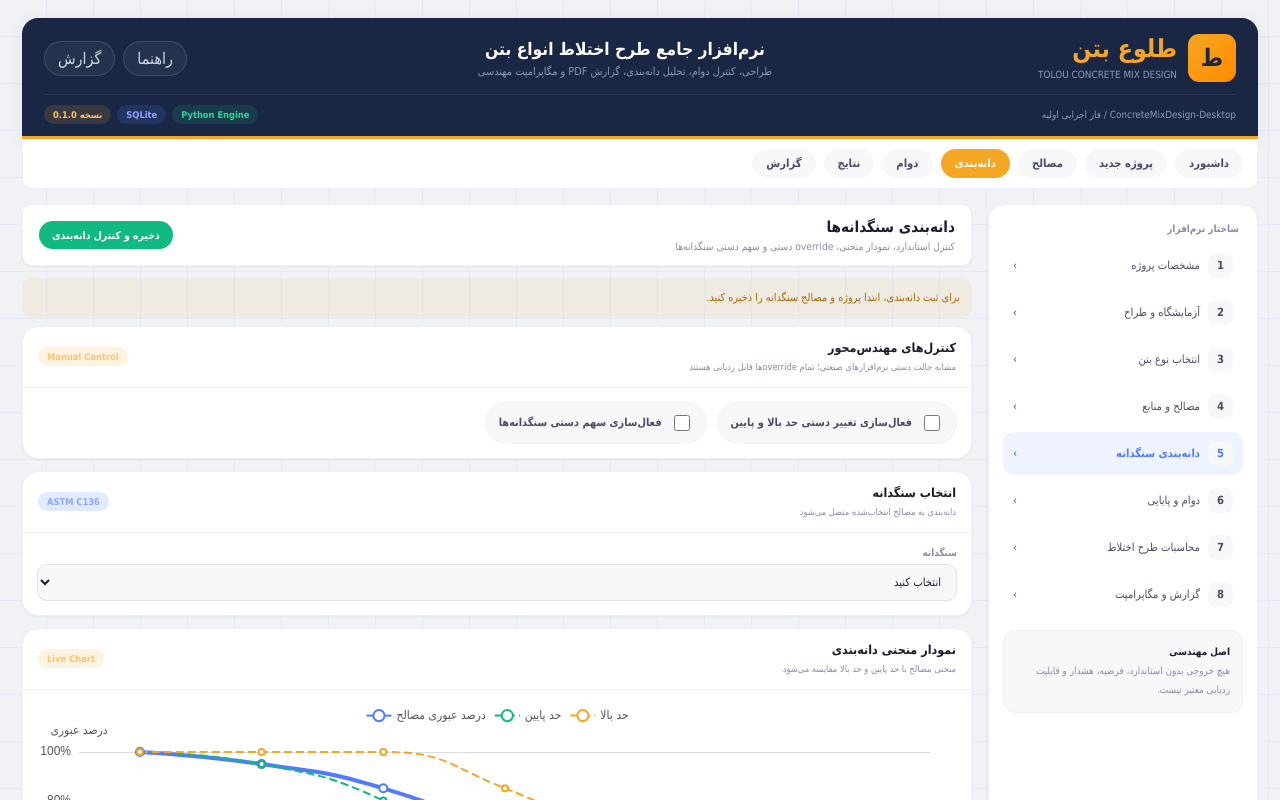
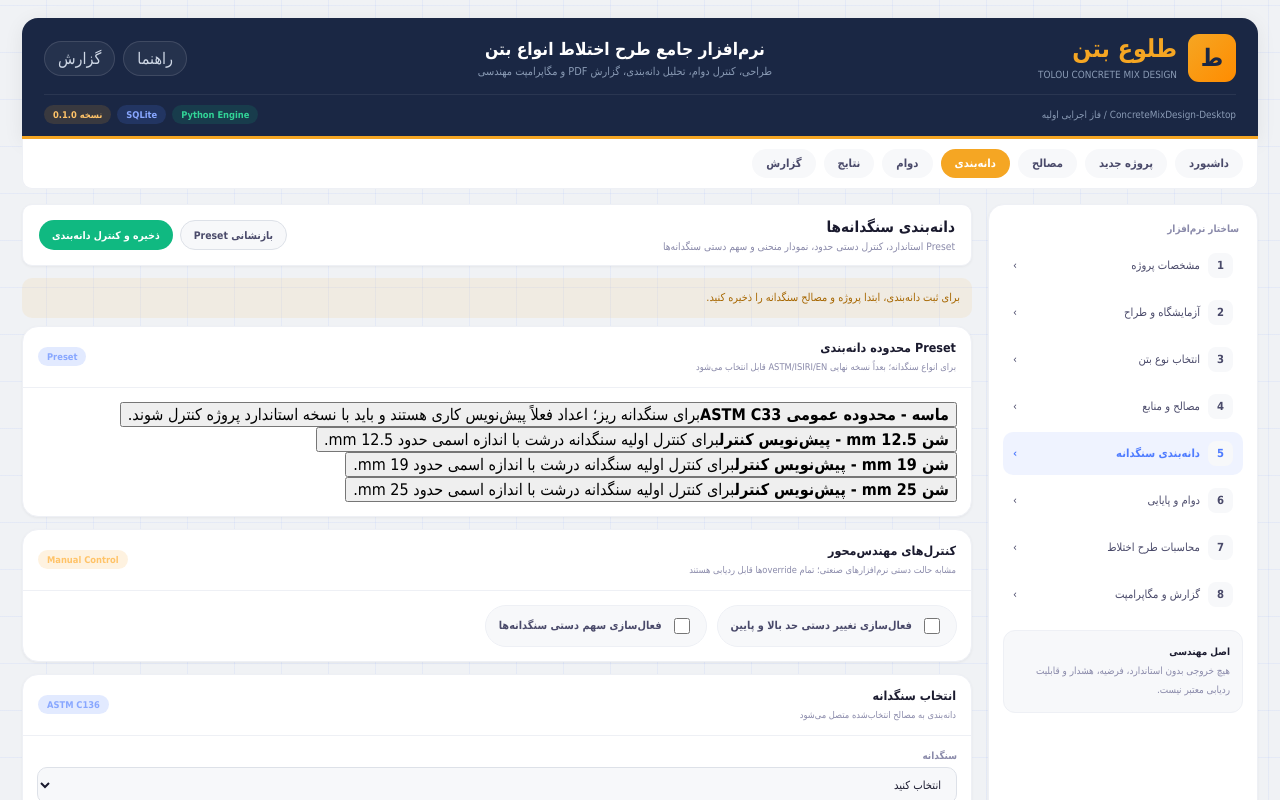
Before and after one commit to erfanamirij5-oss/ConcreteMixDesign-Desktop, a React (Vite) app in the folder apps/desktop/: page / in a window 1280 px wide. Both pictures are taken after a click on the button "دانه‌بندی". Shown: the top 800 px of the page. Built offline with nearby package versions, Linux system fonts and the light colour scheme.

Commit message:
Add aggregate gradation presets

```diff
--- a/apps/desktop/src/GradationView.tsx
+++ b/apps/desktop/src/GradationView.tsx
@@ -3,7 +3,21 @@ import { GradationChart } from './GradationChart';
 import type { MaterialRecord } from './types/material';
 import type { AggregateBlendShare, GradationSummary, SaveGradationResponse, SieveRow } from './types/gradation';
 
-const fineAggregateTemplate: SieveRow[] = [
+type PresetKey = 'fine_astm_c33_draft' | 'coarse_12_5_draft' | 'coarse_19_draft' | 'coarse_25_draft';
+
+type GradationPreset = {
+  key: PresetKey;
+  label: string;
+  description: string;
+  rows: SieveRow[];
+};
+
+const presets: GradationPreset[] = [
+  {
+    key: 'fine_astm_c33_draft',
+    label: 'ماسه - محدوده عمومی ASTM C33',
+    description: 'برای سنگدانه ریز؛ اعداد فعلاً پیش‌نویس کاری هستند و باید با نسخه استاندارد پروژه کنترل شوند.',
+    rows: [
       { label: '9.5 mm', sieveSizeMm: 9.5, percentPassing: 100, standardMin: 100, standardMax: 100, status: 'not_checked' },
       { label: '4.75 mm', sieveSizeMm: 4.75, percentPassing: 95, standardMin: 95, standardMax: 100, status: 'not_checked' },
       { label: '2.36 mm', sieveSizeMm: 2.36, percentPassing: 85, standardMin: 80, standardMax: 100, status: 'not_checked' },
@@ -11,12 +25,51 @@ const fineAggregateTemplate: SieveRow[] = [
       { label: '600 µm', sieveSizeMm: 0.6, percentPassing: 42, standardMin: 25, standardMax: 60, status: 'not_checked' },
       { label: '300 µm', sieveSizeMm: 0.3, percentPassing: 18, standardMin: 5, standardMax: 30, status: 'not_checked' },
       { label: '150 µm', sieveSizeMm: 0.15, percentPassing: 5, standardMin: 0, standardMax: 10, status: 'not_checked' }
+    ]
+  },
+  {
+    key: 'coarse_12_5_draft',
+    label: 'شن 12.5 mm - پیش‌نویس کنترل',
+    description: 'برای کنترل اولیه سنگدانه درشت با اندازه اسمی حدود 12.5 mm.',
+    rows: [
+      { label: '19 mm', sieveSizeMm: 19, percentPassing: 100, standardMin: 100, standardMax: 100, status: 'not_checked' },
+      { label: '12.5 mm', sieveSizeMm: 12.5, percentPassing: 92, standardMin: 90, standardMax: 100, status: 'not_checked' },
+      { label: '9.5 mm', sieveSizeMm: 9.5, percentPassing: 55, standardMin: 40, standardMax: 70, status: 'not_checked' },
+      { label: '4.75 mm', sieveSizeMm: 4.75, percentPassing: 8, standardMin: 0, standardMax: 15, status: 'not_checked' },
+      { label: '2.36 mm', sieveSizeMm: 2.36, percentPassing: 2, standardMin: 0, standardMax: 5, status: 'not_checked' }
+    ]
+  },
+  {
+    key: 'coarse_19_draft',
+    label: 'شن 19 mm - پیش‌نویس کنترل',
+    description: 'برای کنترل اولیه سنگدانه درشت با اندازه اسمی حدود 19 mm.',
+    rows: [
+      { label: '25 mm', sieveSizeMm: 25, percentPassing: 100, standardMin: 100, standardMax: 100, status: 'not_checked' },
+      { label: '19 mm', sieveSizeMm: 19, percentPassing: 95, standardMin: 90, standardMax: 100, status: 'not_checked' },
+      { label: '12.5 mm', sieveSizeMm: 12.5, percentPassing: 55, standardMin: 20, standardMax: 55, status: 'not_checked' },
+      { label: '9.5 mm', sieveSizeMm: 9.5, percentPassing: 22, standardMin: 0, standardMax: 30, status: 'not_checked' },
+      { label: '4.75 mm', sieveSizeMm: 4.75, percentPassing: 4, standardMin: 0, standardMax: 10, status: 'not_checked' }
+    ]
+  },
+  {
+    key: 'coarse_25_draft',
+    label: 'شن 25 mm - پیش‌نویس کنترل',
+    description: 'برای کنترل اولیه سنگدانه درشت با اندازه اسمی حدود 25 mm.',
+    rows: [
+      { label: '37.5 mm', sieveSizeMm: 37.5, percentPassing: 100, standardMin: 100, standardMax: 100, status: 'not_checked' },
+      { label: '25 mm', sieveSizeMm: 25, percentPassing: 95, standardMin: 90, standardMax: 100, status: 'not_checked' },
+      { label: '19 mm', sieveSizeMm: 19, percentPassing: 55, standardMin: 20, standardMax: 55, status: 'not_checked' },
+      { label: '12.5 mm', sieveSizeMm: 12.5, percentPassing: 24, standardMin: 0, standardMax: 30, status: 'not_checked' },
+      { label: '4.75 mm', sieveSizeMm: 4.75, percentPassing: 4, standardMin: 0, standardMax: 10, status: 'not_checked' }
+    ]
+  }
 ];
 
 export function GradationView(props: { mixDesignId: string | null }) {
   const [materials, setMaterials] = useState<MaterialRecord[]>([]);
   const [selectedMaterialId, setSelectedMaterialId] = useState('');
-  const [rows, setRows] = useState<SieveRow[]>(fineAggregateTemplate);
+  const [selectedPreset, setSelectedPreset] = useState<PresetKey>('fine_astm_c33_draft');
+  const [rows, setRows] = useState<SieveRow[]>(cloneRows(presets[0].rows));
   const [manualLimitOverride, setManualLimitOverride] = useState(false);
   const [manualBlendEnabled, setManualBlendEnabled] = useState(false);
   const [blendShares, setBlendShares] = useState<AggregateBlendShare[]>([]);
@@ -24,6 +77,7 @@ export function GradationView(props: { mixDesignId: string | null }) {
   const [status, setStatus] = useState<'idle' | 'loading' | 'saving' | 'saved' | 'error'>('idle');
   const [message, setMessage] = useState('');
 
+  const activePreset = presets.find(preset => preset.key === selectedPreset) ?? presets[0];
   const aggregateMaterials = useMemo(() => materials.filter(item => item.materialType === 'fine_aggregate' || item.materialType === 'coarse_aggregate'), [materials]);
   const liveRows = useMemo(() => rows.map(row => ({ ...row, status: classify(row) })), [rows]);
   const liveWarningRows = liveRows.filter(row => row.status === 'low' || row.status === 'high');
@@ -43,6 +97,15 @@ export function GradationView(props: { mixDesignId: string | null }) {
     const firstAggregate = list.find(item => item.materialType === 'fine_aggregate' || item.materialType === 'coarse_aggregate');
     setSelectedMaterialId(firstAggregate?.id ?? '');
     setStatus('idle');
+  }
+
+  function applyPreset(presetKey: PresetKey) {
+    const preset = presets.find(item => item.key === presetKey) ?? presets[0];
+    setSelectedPreset(preset.key);
+    setRows(cloneRows(preset.rows));
+    setManualLimitOverride(false);
+    setSummary(null);
+    setMessage(`Preset «${preset.label}» اعمال شد.`);
   }
 
   async function saveGradation() {
@@ -73,7 +136,7 @@ export function GradationView(props: { mixDesignId: string | null }) {
   }
 
   return <>
-    <section className="titlebar"><div><h2>دانه‌بندی سنگدانه‌ها</h2><p>کنترل استاندارد، نمودار منحنی، override دستی و سهم دستی سنگدانه‌ها</p></div><div className="toolbar"><button className="btn success" disabled={status === 'saving'} onClick={saveGradation}>{status === 'saving' ? 'در حال ذخیره...' : 'ذخیره و کنترل دانه‌بندی'}</button></div></section>
+    <section className="titlebar"><div><h2>دانه‌بندی سنگدانه‌ها</h2><p>Preset استاندارد، کنترل دستی حدود، نمودار منحنی و سهم دستی سنگدانه‌ها</p></div><div className="toolbar"><button className="btn ghost" onClick={() => applyPreset(selectedPreset)}>بازنشانی Preset</button><button className="btn success" disabled={status === 'saving'} onClick={saveGradation}>{status === 'saving' ? 'در حال ذخیره...' : 'ذخیره و کنترل دانه‌بندی'}</button></div></section>
     {!props.mixDesignId && <div className="alert warn">برای ثبت دانه‌بندی، ابتدا پروژه و مصالح سنگدانه را ذخیره کنید.</div>}
     {props.mixDesignId && aggregateMaterials.length === 0 && <div className="alert warn">برای این طرح هنوز ماسه یا شن ثبت نشده است. ابتدا از بخش مصالح یک سنگدانه اضافه کنید.</div>}
     {manualLimitOverride && <div className="alert info">حالت تغییر دستی حدود دانه‌بندی فعال است؛ این موضوع در خروجی گزارش باید ثبت شود.</div>}
@@ -81,20 +144,20 @@ export function GradationView(props: { mixDesignId: string | null }) {
     {message && <div className={`alert ${status === 'error' ? 'danger' : 'ok'}`}>{message}</div>}
 
     <section className="content-grid">
+      <article className="panel wide-panel"><div className="panel-head"><div><h3>Preset محدوده دانه‌بندی</h3><span>برای انواع سنگدانه؛ بعداً نسخه نهایی ASTM/ISIRI/EN قابل انتخاب می‌شود</span></div><span className="badge blue">Preset</span></div><div className="panel-body preset-grid">{presets.map(preset => <button className={preset.key === selectedPreset ? 'preset-card active' : 'preset-card'} key={preset.key} onClick={() => applyPreset(preset.key)}><strong>{preset.label}</strong><span>{preset.description}</span></button>)}</div></article>
       <article className="panel wide-panel"><div className="panel-head"><div><h3>کنترل‌های مهندس‌محور</h3><span>مشابه حالت دستی نرم‌افزارهای صنعتی؛ تمام overrideها قابل ردیابی هستند</span></div><span className="badge orange">Manual Control</span></div><div className="panel-body control-strip"><label className="check-control"><input type="checkbox" checked={manualLimitOverride} onChange={event => setManualLimitOverride(event.target.checked)} /><span>فعال‌سازی تغییر دستی حد بالا و پایین</span></label><label className="check-control"><input type="checkbox" checked={manualBlendEnabled} onChange={event => setManualBlendEnabled(event.target.checked)} /><span>فعال‌سازی سهم دستی سنگدانه‌ها</span></label></div></article>
-
-      <article className="panel wide-panel"><div className="panel-head"><div><h3>انتخاب سنگدانه</h3><span>دانه‌بندی به مصالح انتخاب‌شده متصل می‌شود</span></div><span className="badge blue">ASTM C136</span></div><div className="panel-body form-body"><label className="field full"><span>سنگدانه</span><select value={selectedMaterialId} onChange={event => setSelectedMaterialId(event.target.value)}><option value="">انتخاب کنید</option>{aggregateMaterials.map(item => <option value={item.id} key={item.id}>{item.name} - {item.source}</option>)}</select></label></div></article>
-
+      <article className="panel wide-panel"><div className="panel-head"><div><h3>انتخاب سنگدانه</h3><span>دانه‌بندی به مصالح انتخاب‌شده متصل می‌شود</span></div><span className="badge blue">ASTM C136</span></div><div className="panel-body form-body"><label className="field full"><span>سنگدانه</span><select value={selectedMaterialId} onChange={event => setSelectedMaterialId(event.target.value)}><option value="">انتخاب کنید</option>{aggregateMaterials.map(item => <option value={item.id} key={item.id}>{item.name} - {item.source}</option>)}</select></label><div className="preset-note"><strong>{activePreset.label}</strong><span>{activePreset.description}</span></div></div></article>
       {manualBlendEnabled && <article className="panel wide-panel"><div className="panel-head"><div><h3>سهم دستی سنگدانه‌ها</h3><span>جمع سهم‌ها باید ۱۰۰٪ باشد؛ این اعداد در طراحی نهایی طرح اختلاط استفاده می‌شوند</span></div><span className={`badge ${Math.abs(totalBlendShare - 100) <= 0.01 ? 'green' : 'red'}`}>جمع: {Math.round(totalBlendShare * 100) / 100}٪</span></div><div className="panel-body tablewrap"><table><thead><tr><th>مصالح</th><th>سهم دستی %</th></tr></thead><tbody>{blendShares.map(share => <tr key={share.materialId}><td>{share.materialName}</td><td><input className="table-input" type="number" value={share.sharePercent} onChange={event => updateBlendShare(share.materialId, Number(event.target.value))} /></td></tr>)}</tbody></table></div></article>}
-
       <article className="panel wide-panel"><div className="panel-head"><div><h3>نمودار منحنی دانه‌بندی</h3><span>منحنی مصالح با حد پایین و حد بالا مقایسه می‌شود</span></div><span className="badge orange">Live Chart</span></div><div className="panel-body"><GradationChart rows={liveRows} /></div></article>
-
       <article className="panel wide-panel"><div className="panel-head"><div><h3>جدول درصد عبوری الک‌ها</h3><span>{manualLimitOverride ? 'حدود بالا و پایین به‌صورت دستی قابل اصلاح هستند' : 'با تغییر حدود، حالت دستی خودکار فعال می‌شود'}</span></div></div><div className="panel-body tablewrap"><table><thead><tr><th>الک</th><th>اندازه mm</th><th>درصد عبوری</th><th>حد پایین</th><th>حد بالا</th><th>وضعیت</th></tr></thead><tbody>{liveRows.map((row, index) => <tr key={row.sieveSizeMm}><td>{row.label}</td><td>{row.sieveSizeMm}</td><td><input className="table-input" type="number" value={row.percentPassing} onChange={event => updateRow(index, 'percentPassing', Number(event.target.value))} /></td><td><input className="table-input" type="number" value={row.standardMin ?? ''} onChange={event => updateRow(index, 'standardMin', Number(event.target.value))} /></td><td><input className="table-input" type="number" value={row.standardMax ?? ''} onChange={event => updateRow(index, 'standardMax', Number(event.target.value))} /></td><td><span className={`status-pill ${row.status}`}>{statusLabel(row.status)}</span></td></tr>)}</tbody></table></div></article>
-
       <article className="panel"><div className="panel-head"><div><h3>خلاصه کنترل دانه‌بندی</h3><span>بعد از ذخیره، خلاصه رسمی ثبت می‌شود</span></div></div><div className="panel-body result-grid single-column"><div><label>مدول نرمی اولیه</label><strong>{summary?.finenessModulus ?? '-'}</strong></div><div><label>تعداد ردیف قبول</label><strong>{summary?.passedCount ?? '-'}</strong></div><div><label>تعداد هشدار</label><strong>{summary?.warningCount ?? liveWarningRows.length}</strong></div></div>{summary && <div className="panel-body"><div className="alert info">{summary.recommendation}</div></div>}</article>
       <article className="panel"><div className="panel-head"><div><h3>پیشنهاد اصلاح اولیه</h3><span>نسخه دقیق‌تر با ترکیب درصدی منابع اضافه می‌شود</span></div></div><div className="panel-body standards-list">{(summary?.correctionHints ?? buildLiveHints(liveWarningRows)).map(hint => <div key={hint}>✓ {hint}</div>)}{summary?.manualNotes.map(note => <div key={note}>✓ {note}</div>)}</div></article>
     </section>
   </>;
+}
+
+function cloneRows(rows: SieveRow[]) {
+  return rows.map(row => ({ ...row }));
 }
 
 function classify(row: SieveRow): SieveRow['status'] {
```
Lines whose indentation alone changed are shown as unchanged.
